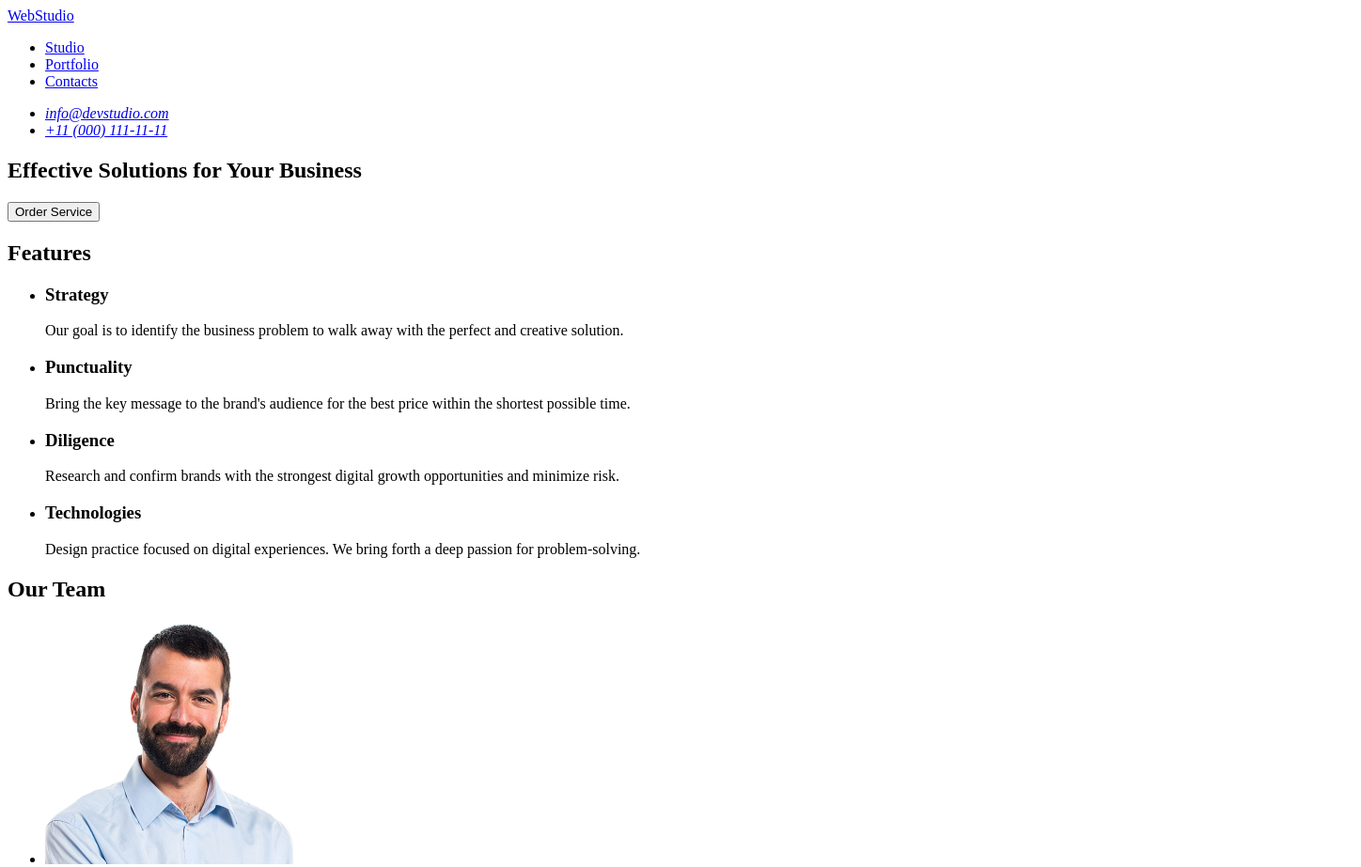
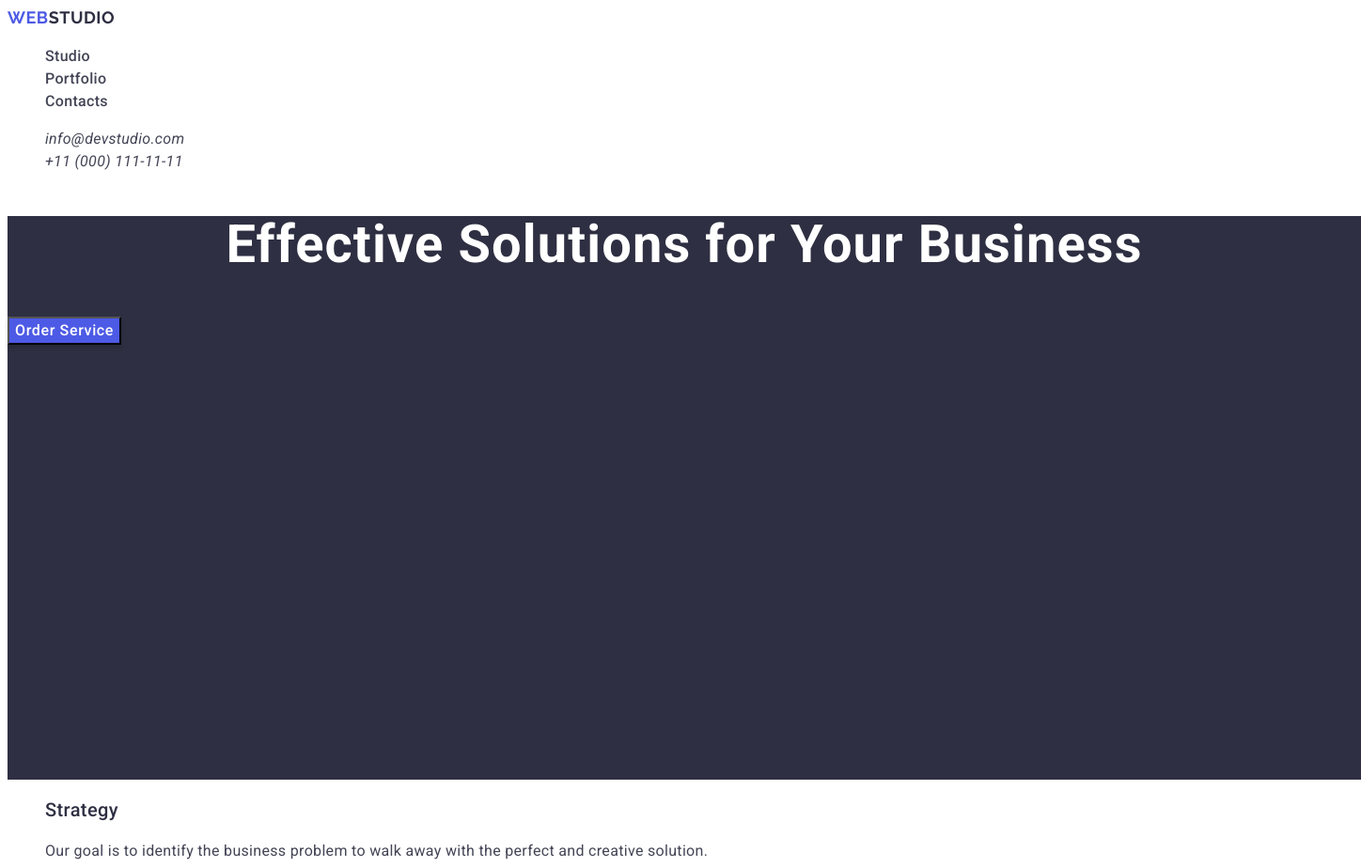
Before and after one commit to AliceVar/goit-markup-hw-02, a plain HTML site: page index.html in a window 1280 px wide. Shown: the top 923 px of the page at 94% size, 1448 px wide, since content can reach past the window. Drawn offline with Linux system fonts and the light colour scheme.

Commit message:
add updates

```diff
--- /dev/null
+++ b/css/styles.css
@@ -0,0 +1,127 @@
+body {
+    font-family: "Roboto", "Raleway" , sans-serif;
+    background: #fff;
+    color: #434455;
+    font-weight: 400;
+    font-size: 16px;
+    line-height: 1.5;
+    letter-spacing: 0.02em;
+
+}
+
+li {
+    list-style-type: none;
+}
+
+a {
+    text-decoration: none;
+    color: #434455;
+}
+
+a:hover, a:active {
+    color: #404bbf;
+}
+
+button:hover {
+    box-shadow: 0 4px 4px 0 rgba(0, 0, 0, 0.15);
+    background: #404bbf;
+}
+
+button {
+    box-shadow: 0 4px 4px 0 rgba(0, 0, 0, 0.15);
+    background: #4d5ae5;
+    font-weight: 500;
+    font-size: 16px;
+    line-height: 1.5;
+    letter-spacing: 0.04em;
+    color: #fff;
+    font-family: "Roboto", sans-serif;
+    cursor: pointer;
+}
+
+span {
+    font-family: "Raleway", sans-serif;
+    font-weight: 700;
+    font-size: 18px;
+    line-height: 1.16667;
+    letter-spacing: 0.03em;
+    text-transform: uppercase;
+    color: #4d5ae5;
+}
+
+.link {
+    font-family: "Raleway", sans-serif;
+    font-weight: 700;
+    font-weight: 700;
+    font-size: 18px;
+    line-height: 1.16667;
+    letter-spacing: 0.03em;
+    text-transform: uppercase;
+    color: #2e2f42;                                                                      color: #2e2f42;
+}
+
+.nav-item {
+    font-family: "Roboto", sans-serif;
+    font-weight: 500;
+    font-size: 16px;
+    line-height: 1.5;
+    letter-spacing: 0.02em;
+    color: #2e2f42;
+}
+
+.main-page {
+    width: 1440px;
+    height: 600px;
+    background: #2e2f42;
+}
+
+h1 {
+    font-weight: 700;
+    font-size: 56px;
+    line-height: 1.07143;
+    letter-spacing: 0.02em;
+    text-align: center;
+    color: #fff;
+}
+
+.features-name {
+    font-family: "Roboto", sans-serif;
+    font-weight: 500;
+    font-size: 20px;
+    line-height: 1.2;
+    letter-spacing: 0.02em;
+    color: #2e2f42;
+}
+
+h2 {
+    font-weight: 700;
+    font-size: 36px;
+    line-height: 1.11111;
+    letter-spacing: 0.02em;
+    text-align: center;
+    color: #2e2f42;
+}
+
+h3 {
+    font-weight: 500;
+    font-size: 20px;
+    line-height: 1.2;
+    letter-spacing: 0.02em;
+    color: #2e2f42;
+}
+
+p {
+    font-weight: 400;
+    font-size: 16px;
+    line-height: 1.5;
+    letter-spacing: 0.02em;
+    color: #434455;
+}
+
+footer {
+    background: #2e2f42;
+}
+
+.footer-link, .footer-text {
+    color: #f4f4fd;
+}
--- a/index.html
+++ b/index.html
@@ -7,16 +7,23 @@
       content="WebStudio - effective business solutions"
     />
     <title>goit-mark-up-hw-01</title>
+    <link rel="stylesheet" href="./css/styles.css" />
+    <link rel="preconnect" href="https://fonts.googleapis.com" />
+    <link rel="preconnect" href="https://fonts.gstatic.com" crossorigin />
+    <link
+      href="https://fonts.googleapis.com/css2?family=Raleway:ital,wght@0,100..900;1,100..900&family=Roboto:ital,wght@0,100..900;1,100..900&display=swap"
+      rel="stylesheet"
+    />
   </head>
   <body>
     <header>
       <nav>
-        <a href="./index.html" class="link">WebStudio</a>
+        <a href="./index.html" class="link"><span>Web</span>Studio</a>
 
-        <ul>
-          <li><a href="#Studio">Studio</a></li>
-          <li><a href="#Portfolio">Portfolio</a></li>
-          <li><a href="#Contacts">Contacts</a></li>
+        <ul class="nav-list">
+          <li class="nav-item"><a href="#Studio">Studio</a></li>
+          <li class="nav-item"><a href="#Portfolio">Portfolio</a></li>
+          <li class="nav-item"><a href="#Contacts">Contacts</a></li>
         </ul>
       </nav>
 
@@ -32,39 +39,39 @@
       <section class="main-page">
         <h1>Effective Solutions for Your Business</h1>
 
-        <button type="button">Order Service</button>
+        <button type="button" class="button">Order Service</button>
       </section>
 
       <section class="features">
-        <h2>Features</h2>
+        <h2 hidden>Features</h2>
         <ul>
-          <li>
-            <h3>Strategy</h3>
-            <p>
+          <li class="features-item">
+            <h3 class="features-name">Strategy</h3>
+            <p class="features-desc">
               Our goal is to identify the business problem to walk away with the
               perfect and creative solution.
             </p>
           </li>
 
-          <li>
-            <h3>Punctuality</h3>
-            <p>
+          <li class="features-item">
+            <h3 class="features-name">Punctuality</h3>
+            <p class="features-desc">
               Bring the key message to the brand's audience for the best price
               within the shortest possible time.
             </p>
           </li>
 
-          <li>
-            <h3>Diligence</h3>
-            <p>
+          <li class="features-item">
+            <h3 class="features-name">Diligence</h3>
+            <p class="features-desc">
               Research and confirm brands with the strongest digital growth
               opportunities and minimize risk.
             </p>
           </li>
 
-          <li>
-            <h3>Technologies</h3>
-            <p>
+          <li class="features-item">
+            <h3 class="features-name">Technologies</h3>
+            <p class="features-desc">
               Design practice focused on digital experiences. We bring forth a
               deep passion for problem-solving.
             </p>
@@ -72,7 +79,7 @@
         </ul>
       </section>
 
-      <section class="team-members">
+      <section class="team">
         <h2>Our Team</h2>
 
         <ul>
@@ -108,10 +115,81 @@
           </li>
         </ul>
       </section>
+
+      <!-- #region portfolio -->
+
+      <section>
+        <h2>Our Portfolio</h2>
+        <ul>
+          <li>
+            <img
+              src="./images/banking.jpg"
+              alt="banking"
+              width="360px;"
+              height="300px;"
+            />
+            <h3>Banking App</h3>
+            <p>App</p>
+          </li>
+          <li>
+            <img
+              src="./images/payment.jpg"
+              alt="payment"
+              width="360px;"
+              height="300px;"
+            />
+            <h3>Cashless Payment</h3>
+            <p>Marketing</p>
+          </li>
+          <li>
+            <img
+              src="./images/meditation.jpg"
+              alt="meditation"
+              width="360px;"
+              height="300px;"
+            />
+            <h3>Meditation App</h3>
+            <p>App</p>
+          </li>
+          <li>
+            <img
+              src="./images/taxi.jpg"
+              alt="taxi"
+              width="360px;"
+              height="300px;"
+            />
+            <h3>Taxi Service</h3>
+            <p>Marketing</p>
+          </li>
+          <li>
+            <img
+              src="./images/screen.jpg"
+              alt="screen"
+              width="360px;"
+              height="300px;"
+            />
+            <h3>Screen Illustrations</h3>
+            <p>Design</p>
+          </li>
+
+          <li>
+            <img
+              src="./images/courses.jpg"
+              alt="courses"
+              width="360px;"
+              height="300px;"
+            />
+            <h3>Online Courses</h3>
+            <p>Marketing</p>
+          </li>
+        </ul>
+      </section>
+      <!-- #endregion portfolio -->
     </main>
+
     <footer>
-      <a href="./index.html" class="link">WebStudio</a>
-      <p>
+      <a href="./index.html" class="footer-link"><span>Web</span>Studio</a>
+      <p class="footer-text">
         Increase the flow of customers and sales for your business with digital
         marketing & growth solutions.
       </p>
```
Also changed, not shown: images/banking.jpg (added), images/courses.jpg (added), images/meditation.jpg (added), images/payment.jpg (added), images/screen.jpg (added), images/taxi.jpg (added).
